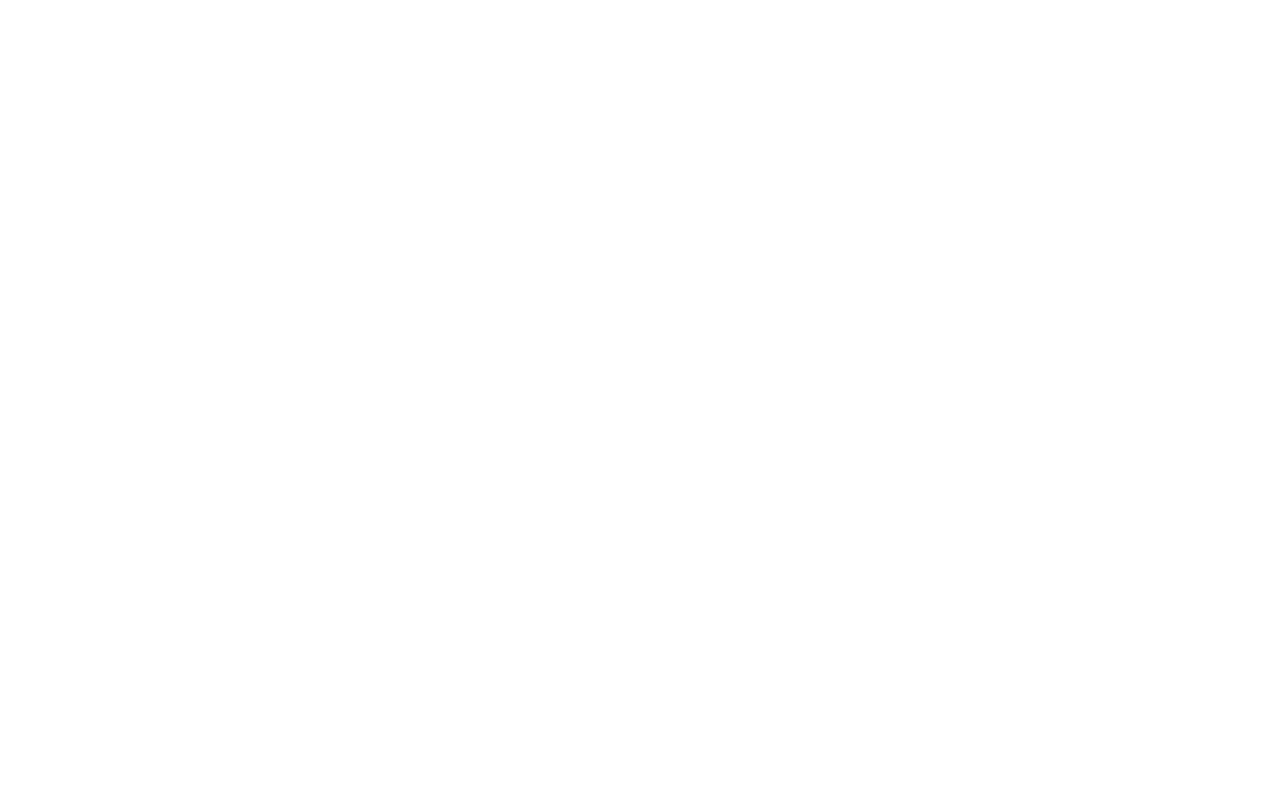
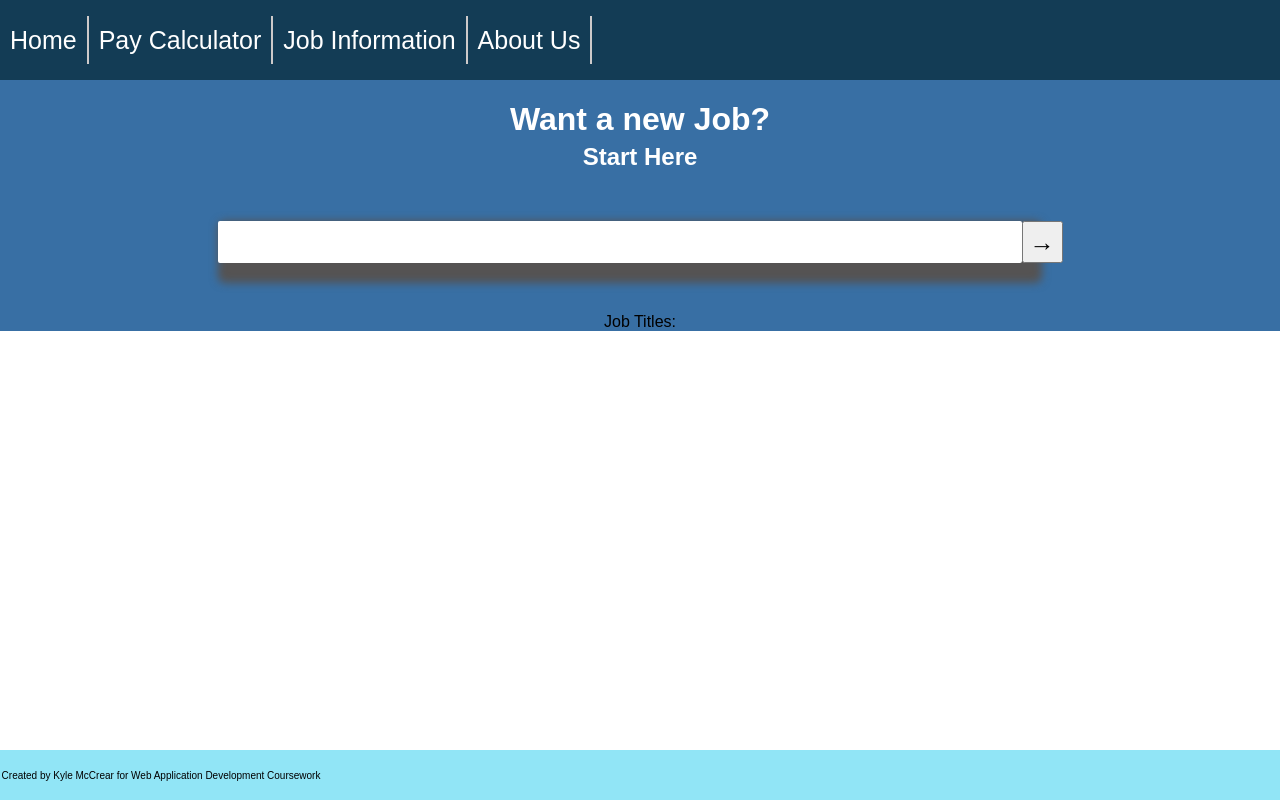
Before and after one commit to KMcCrear/Job-Board, a React (Create React App) app: page /jobinfo in a window 1280 px wide. Built offline with nearby package versions, Linux system fonts and the light colour scheme.

Commit message:
job api added

```diff
--- a/package.json
+++ b/package.json
@@ -8,6 +8,7 @@
     "@testing-library/jest-dom": "^5.11.9",
     "@testing-library/react": "^11.2.5",
     "@testing-library/user-event": "^12.7.2",
+    "axios": "^0.21.1",
     "react": "^17.0.1",
     "react-dom": "^17.0.1",
     "react-router-dom": "^5.2.0",
--- a/src/App.css
+++ b/src/App.css
@@ -1,19 +1,34 @@
 .App {
 	width: 100%;
+	height: 100%;
+}
+
+main {
+	height: 100%;
+}
+
+html {
 	height: 100%;
 }
 
 body {
 	margin: 0;
 	padding: 0;
+	height: 100%;
+}
+
+main {
+	margin-bottom: auto;
 }
 
 button:hover {
 	cursor: pointer;
 }
 
+/* NavBar CSS */
+
 .Navbar {
-	background-color: #021e39;
+	background-color: #133c55;
 	width: 100%;
 	height: 80px;
 	font-family: Arial, Helvetica, sans-serif;
@@ -41,12 +56,15 @@
 	text-decoration: none;
 	color: white;
 	font-size: 25px;
-	margin-left: 15px;
-	border-left: solid;
 	border-right: solid;
-	padding: 5px;
+	padding: 10px;
 	border-color: rgb(205, 202, 202);
 	border-width: 2px;
+}
+
+.Navbar .leftSide .links a:hover {
+	text-decoration: underline;
+	font-weight: bold;
 }
 
 .Navbar .leftSide button {
@@ -68,11 +86,17 @@
 	.Navbar .leftSide .links a {
 		font-size: 20px;
 	}
+	.jobInfo .searchBar input {
+		width: 600px;
+	}
 }
 
 @media only screen and (max-width: 750px) {
 	.Navbar .leftSide .links a {
 		font-size: 15px;
+	}
+	.jobInfo .searchBar input {
+		width: 400px;
 	}
 }
 
@@ -103,13 +127,20 @@
 	}
 }
 
+.Container {
+	height: 100%;
+}
+
+/* Home Page CSS */
+
 .welcome {
 	width: 100%;
+	height: 100%;
 	display: flex;
 	flex-direction: column;
 	align-items: center;
 	font-family: Arial, Helvetica, sans-serif;
-	border-bottom: solid;
+	background-color: #386fa4;
 }
 
 .welcome h3 {
@@ -121,7 +152,7 @@
 	height: 100%;
 	display: flex;
 	flex-direction: column;
-	background-color: #61c3ed;
+	background-color: #59a5d8;
 	font-family: Arial, Helvetica, sans-serif;
 }
 
@@ -131,3 +162,99 @@
 	text-align: center;
 	width: 500px;
 }
+
+/* Footer CSS */
+
+.Footer {
+	margin-top: auto;
+	position: fixed;
+	background-color: #91e5f6;
+	width: 100%;
+	height: 50px;
+	font-family: Arial, Helvetica, sans-serif;
+	display: flex;
+	bottom: 0;
+}
+
+.Footer .leftSide {
+	flex: 50%;
+	display: flex;
+	justify-content: left;
+	align-items: center;
+	font-size: 10px;
+}
+
+.Footer .leftSide p {
+	padding: 0.1rem;
+}
+
+.Footer .rightSide {
+	flex: 50%;
+	display: flex;
+	justify-content: right;
+	align-items: center;
+}
+
+/* Job Info CSS */
+
+.jobInfo {
+	font-family: Arial, Helvetica, sans-serif;
+	width: 100%;
+	height: 100%;
+	background-color: #386fa4;
+}
+
+.jobInfo header {
+	display: flex;
+	justify-content: center;
+	flex-direction: column;
+	align-items: center;
+	color: #ffff;
+}
+
+.jobInfo h1 {
+	margin-bottom: 5px;
+}
+
+.jobInfo h2 {
+	margin-top: 0px;
+}
+
+.jobInfo .searchBar {
+	display: flex;
+	justify-content: center;
+	margin-top: 30px;
+}
+
+.jobInfo .searchBar input {
+	width: 800px;
+	height: 40px;
+	font-size: 25px;
+	color: black;
+	border: none;
+	border-width: 0.1px;
+	outline: none;
+	border-radius: 2px;
+	box-shadow: 10px 10px 8px 10px #555353;
+}
+
+.jobInfo .searchBar input:focus {
+	outline: none;
+}
+
+.jobInfo .searchBar button {
+	font-size: 25px;
+	height: 42px;
+}
+
+.loadJobData {
+	margin-top: 50px;
+	display: flex;
+	flex-direction: column;
+	justify-content: center;
+	align-items: center;
+}
+
+.loadJobData .jobTitles:hover {
+	font-weight: bold;
+}
--- a/src/Components/Footer.js
+++ b/src/Components/Footer.js
@@ -4,8 +4,14 @@
 	return (
 		<div>
 			<div className="Footer">
+				<div className="leftSide">
+					<div>
+						<p>
+							Created by Kyle McCrear for Web Application Development Coursework
+						</p>
+					</div>
+				</div>
 				<div className="rightSide"></div>
-				<div className="leftSide"></div>
 			</div>
 		</div>
 	);
--- a/src/Pages/Home.js
+++ b/src/Pages/Home.js
@@ -1,4 +1,5 @@
 import React from "react";
+import Footer from "../Components/Footer";
 import NavBar from "../Components/NavBar";
 
 export default function Home() {
@@ -20,7 +21,11 @@
 						pay, Seach for new jobs and contact us
 					</p>
 				</div>
+				<div>test</div>
 			</main>
+			<footer>
+				<Footer />
+			</footer>
 		</div>
 	);
 }
--- a/src/Pages/JobInfo.js
+++ b/src/Pages/JobInfo.js
@@ -1,5 +1,85 @@
-import React from "react";
+import { CenterFocusStrongOutlined } from "@material-ui/icons";
+import React, { useState } from "react";
+import Footer from "../Components/Footer";
+import NavBar from "../Components/NavBar";
 
 export default function JobInfo() {
-	return <div></div>;
+	const [jobTitle, setJobTitle] = useState("");
+	const [jobData, setJobData] = useState([]);
+	const [socCode, setSocCode] = useState(0);
+
+	async function getData() {
+		if (jobTitle == "") {
+			setJobTitle("Please Enter a Valid Location");
+		} else {
+			await fetch(
+				`http://api.lmiforall.org.uk/api/v1/soc/search?q=${jobTitle}`
+			).then((response) =>
+				response
+					.json()
+					.then((data) => ({
+						data: data,
+					}))
+					.then((res) => {
+						const dataArray = res.data;
+						const renderedDivs = formatData(dataArray);
+						setJobData(renderedDivs);
+					})
+			);
+		}
+	}
+
+	const formatData = (dataArray) => {
+		let titles = [];
+		let desc = [];
+		for (let i = 0; i < dataArray.length; i++) {
+			titles.push(dataArray[i].title);
+			desc.push(dataArray[i].description);
+			console.log(dataArray[i].soc);
+		}
+		let divs = createDivs(titles, desc);
+		return divs;
+	};
+
+	const createDivs = (jobArray, desc) => {
+		let renderDiv = jobArray.map((titles) => (
+			<div className="jobTitles" key={titles}>
+				{titles}
+				{/* <button onClick={console.log("Hello")}>More Information</button> */}
+			</div>
+		));
+		return renderDiv;
+	};
+
+	return (
+		<div>
+			<div className="Contianer">
+				<nav>
+					<NavBar />
+				</nav>
+				<div className="jobInfo">
+					<header>
+						<h1>Want a new Job?</h1>
+						<h2>Start Here</h2>
+					</header>
+					<div className="searchBar">
+						<form>
+							<input
+								type="text"
+								onChange={(e) => setJobTitle(e.target.value)}
+							/>
+						</form>
+						{/* API call works when the button is here. This is why it's not places in the form */}
+						<button onClick={getData}>&rarr;</button>
+					</div>
+					<form>
+						<div className="loadJobData">Job Titles: {jobData}</div>
+					</form>
+					<footer>
+						<Footer />
+					</footer>
+				</div>
+			</div>
+		</div>
+	);
 }
--- a/src/Pages/PayCalc.js
+++ b/src/Pages/PayCalc.js
@@ -1,10 +1,20 @@
-import React from "react";
+import { Label } from "@material-ui/icons";
+import React, { useState } from "react";
+import Footer from "../Components/Footer";
 import NavBar from "../Components/NavBar";
 
 export default function PayCalc() {
+	const [salary, setSalary] = useState();
+
+	const calculatePay = () => {
+		// let yearlyPay = year * 52;
+		// let monthylyPay = (month * 52) / 12;
+		// let hourly = month / hoursWorked;
+	};
+
 	return (
 		<div>
-			<div className="container">
+			<div className="Container">
 				<div>
 					<NavBar />
 				</div>
@@ -13,12 +23,29 @@
 						<h3>Pay Calculator</h3>
 						<p>Calculate your year/monthly and hourly wage here</p>
 					</div>
-					<fieldset className="paymentField">
-						<label></label>
-						<input type="number" />
-					</fieldset>
+					<form className="paymentForm">
+						<label>Enter Salary</label>
+						<input
+							type="number"
+							onChange={(e) => {
+								setSalary(e.target.value);
+							}}
+						/>
+						<form className="radioButtons">
+							<input type="radio" id="Yearly" name="salary" value="Yearly" />
+							<label for="Yearly">Yearly</label>
+							<input type="radio" id="Monthly" name="salary" value="Monthly" />
+							<label for="Monthly">Monthly</label>
+							<input type="radio" id="Hourly" name="salary" value="Hourly" />
+							<label for="Hourly">Hourly</label>
+						</form>
+						<button onClick={calculatePay}>Calculate</button>
+					</form>
 				</div>
 			</div>
+			<footer>
+				<Footer />
+			</footer>
 		</div>
 	);
 }
```
Also changed, not shown: src/images/SearchBar.png (added), 1 other file (tests, documents, lock files or other folders).
